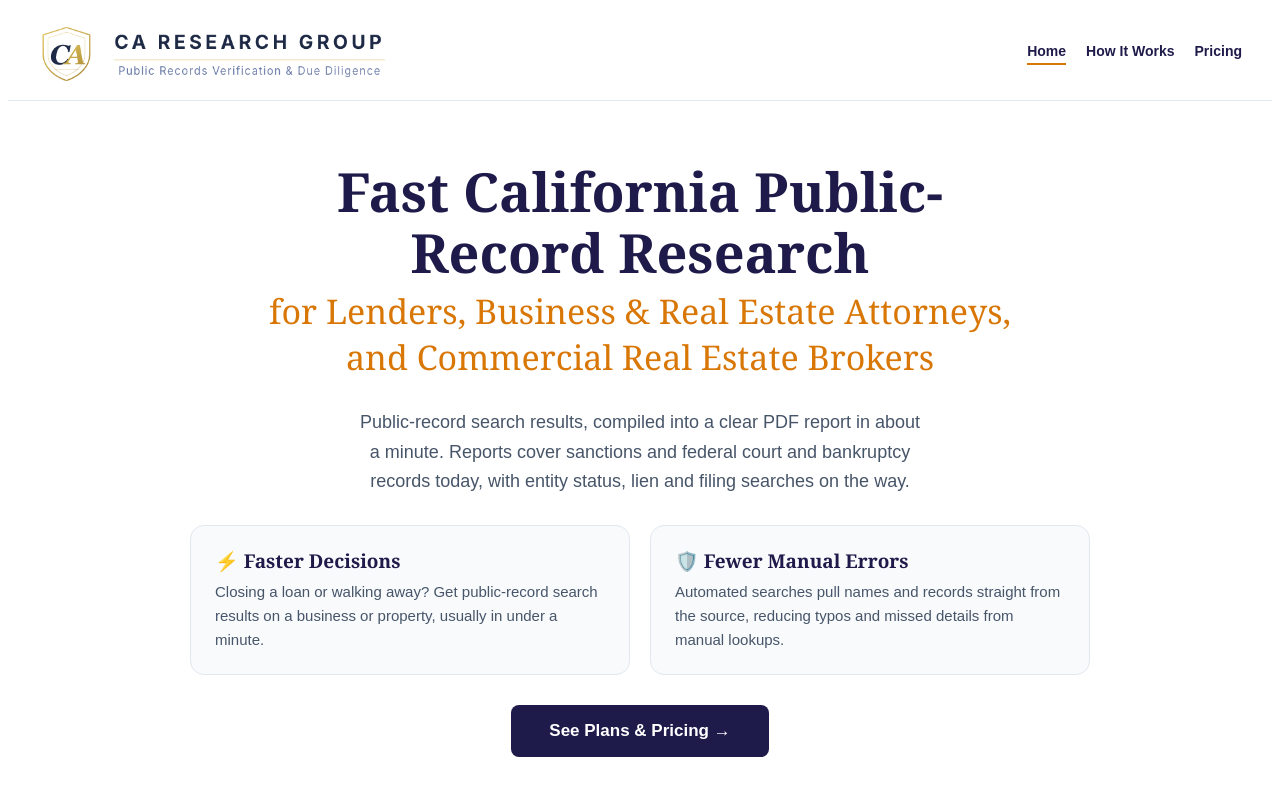
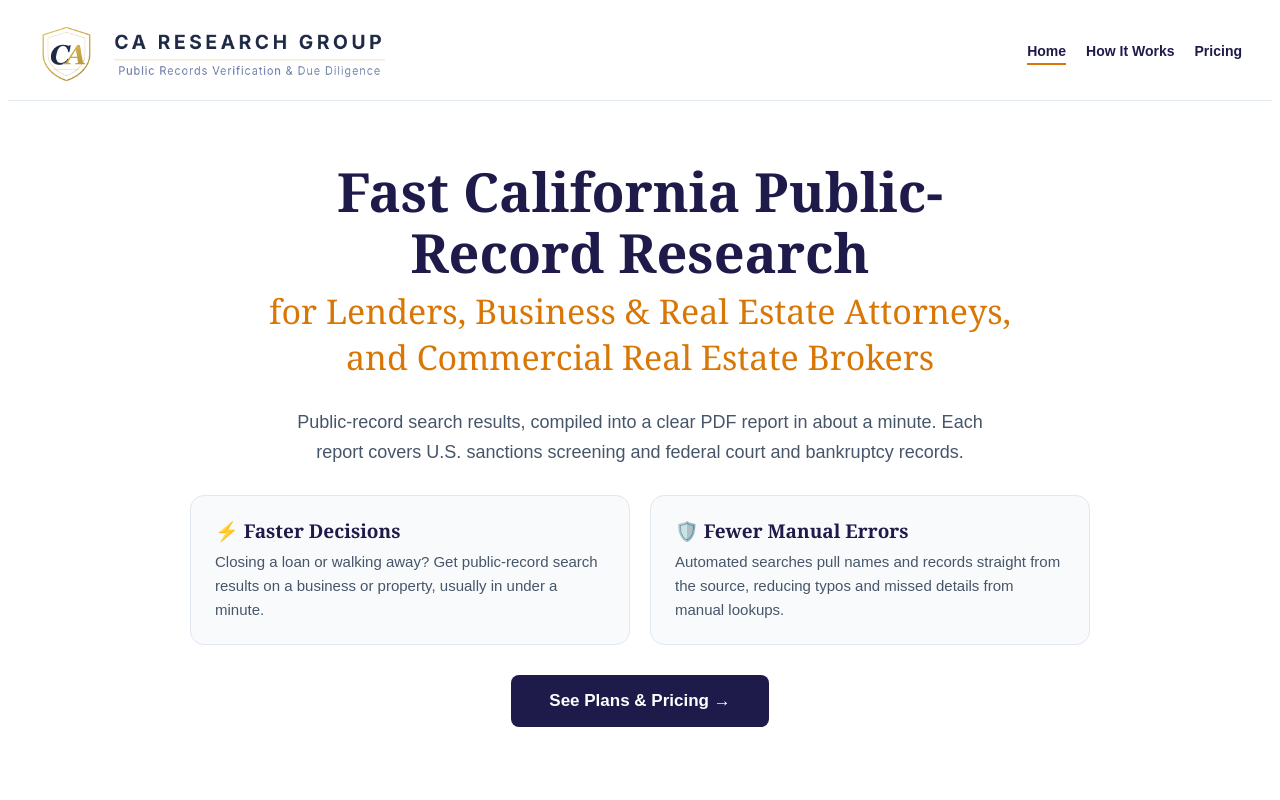
Before and after one commit to billalden01-dev/ca-research-group, a React (Vite) app: page / in a window 1280 px wide. Shown: the top 800 px of the page. Built offline with nearby package versions, Linux system fonts and the light colour scheme.

Commit message:
Describe only what reports cover today; remove coming-soon promises

```diff
--- a/App.tsx
+++ b/App.tsx
@@ -90,7 +90,6 @@ const REPORT_ITEMS = [
   'A clear PDF report, emailed to you',
 ];
 
-const COMING_SOON = 'Coming soon to every plan: California entity status and standing (with our automated two-step check), property liens and UCC filings, and California state court cases.';
 
 const FAQS = [
   {
@@ -268,7 +267,7 @@ export default function App() {
           <div style={{ maxWidth: '980px', margin: '0 auto', padding: isMobile ? '20px 16px 56px 16px' : isShort ? '14px 20px 56px 20px' : '24px 20px 80px 20px', textAlign: 'center' }}>
             <h1 style={{ fontFamily: SERIF, fontSize: isMobile ? '32px' : isShort ? '46px' : '54px', fontWeight: 'bold', color: '#1e1b4b', lineHeight: '1.12', marginBottom: '6px', textWrap: 'balance' } as React.CSSProperties}>Fast California Public-Record Research</h1>
             <h2 style={{ fontFamily: SERIF, fontSize: isMobile ? '22px' : isShort ? '30px' : '34px', fontWeight: 'normal', color: '#d97706', marginTop: '6px', marginBottom: isMobile ? '24px' : '28px', textWrap: 'balance' } as React.CSSProperties}>for Lenders, Business & Real Estate Attorneys,{isMobile ? ' ' : <br />}and Commercial Real Estate Brokers</h2>
-            <p style={{ fontSize: isMobile ? '16px' : isShort ? '17px' : '18px', color: '#475569', maxWidth: '760px', margin: '0 auto 28px auto', lineHeight: '1.65', textWrap: 'balance' } as React.CSSProperties}>Public-record search results, compiled into a clear PDF report in about a minute. Reports cover sanctions and federal court and bankruptcy records today, with entity status, lien and filing searches on the way.</p>
+            <p style={{ fontSize: isMobile ? '16px' : isShort ? '17px' : '18px', color: '#475569', maxWidth: '760px', margin: '0 auto 28px auto', lineHeight: '1.65', textWrap: 'balance' } as React.CSSProperties}>Public-record search results, compiled into a clear PDF report in about a minute. Each report covers U.S. sanctions screening and federal court and bankruptcy records.</p>
 
             <div style={{ maxWidth: '900px', margin: '0 auto 30px auto', textAlign: 'left', display: 'flex', flexDirection: isMobile ? 'column' : 'row', gap: '20px' }}>
               <div style={{ flex: 1, backgroundColor: '#f8fafc', padding: isMobile ? '18px' : isShort ? '18px 22px' : '22px 24px', borderRadius: '14px', border: '1px solid #e2e8f0' }}>
@@ -363,7 +362,6 @@ export default function App() {
                   </div>
                   </div>
                   <div style={{ marginTop: '40px' }}>{afterSubscribeBox}</div>
-                  <p style={{ textAlign: 'center', fontSize: '14px', color: '#1e1b4b', maxWidth: '640px', margin: '28px auto 0 auto', lineHeight: '1.6', textWrap: 'balance' } as React.CSSProperties}>{COMING_SOON}</p>
                   <p style={{ textAlign: 'center', fontSize: '12px', color: '#64748b', maxWidth: '640px', margin: '12px auto 0 auto', lineHeight: '1.6' }}>* Reports are compiled from public records and should be independently verified. See the legal notice below.</p>
                 </div>
               )}
@@ -437,7 +435,7 @@ export default function App() {
                   <div style={fieldStyle}>
                     <label style={labelStyle}>County</label>
                     <select value={californiaCounty} onChange={(e) => setCaliforniaCounty(e.target.value)} style={inputStyle}>
-                      <option value="All Counties">All Counties (Comprehensive Statewide)</option>
+                      <option value="All Counties">All Counties</option>
                       <option value="Los Angeles">Los Angeles County</option>
                       <option value="Orange">Orange County</option>
                       <option value="San Francisco">San Francisco County</option>
@@ -508,7 +506,6 @@ export default function App() {
                     </li>
                   ))}
                 </ul>
-                <p style={{ fontSize: '14px', color: '#64748b', lineHeight: '1.6', margin: '16px 0 0 0' }}>{COMING_SOON}</p>
               </div>
 
               <div style={{ maxWidth: '640px', margin: '56px auto 0 auto', backgroundColor: '#f8fafc', border: '1px solid #e2e8f0', borderRadius: '14px', padding: '24px' }}>
```
